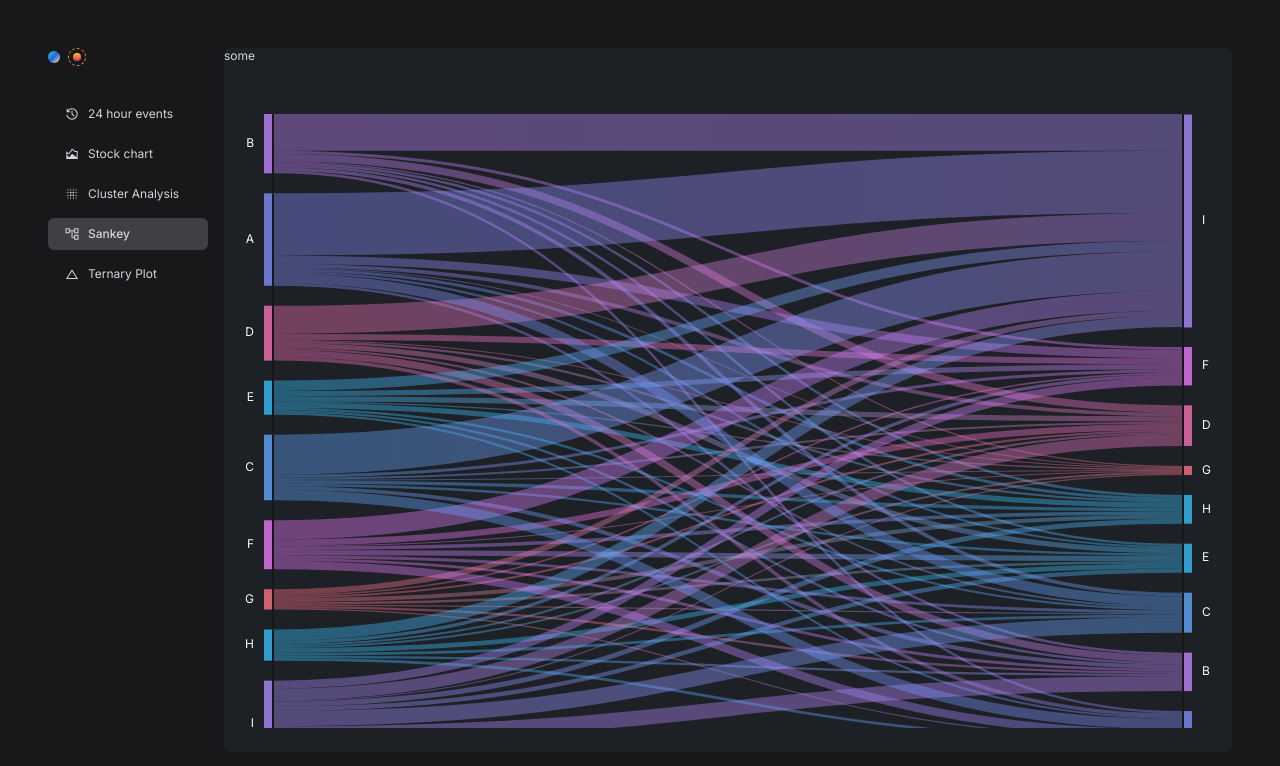
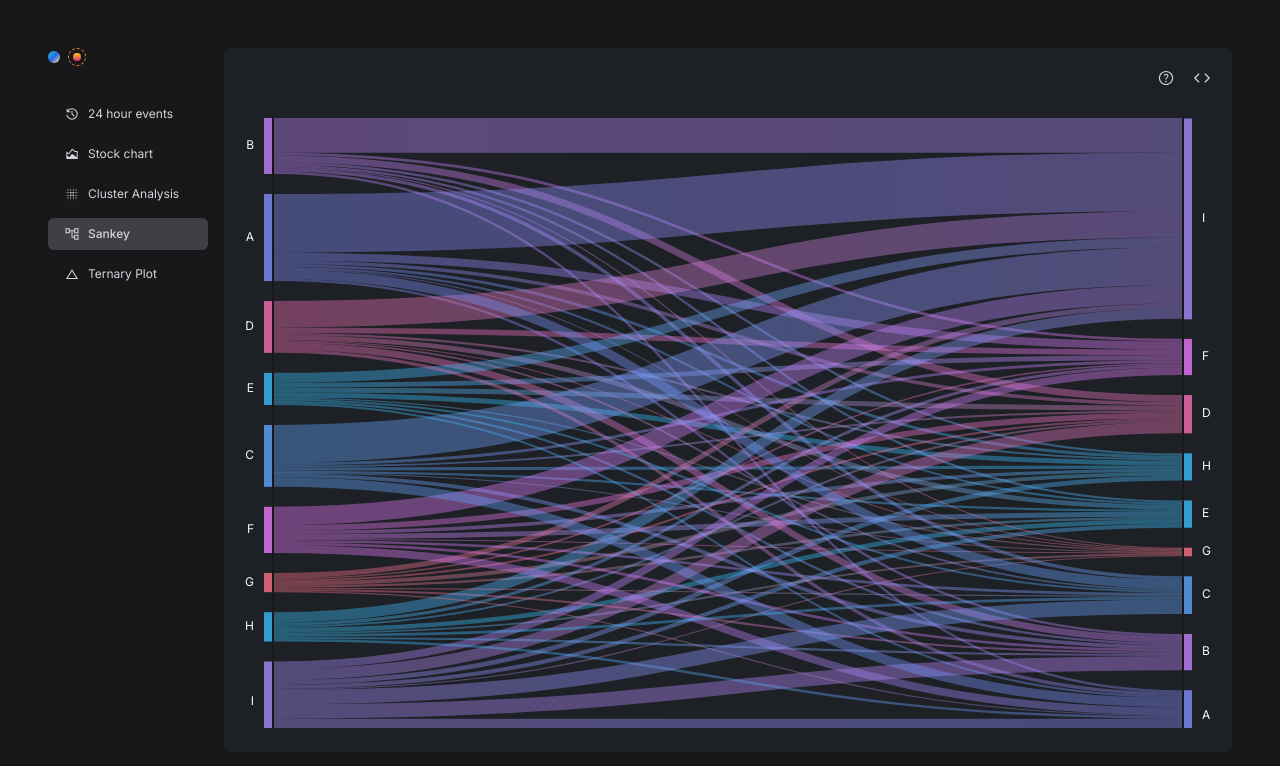
Before and after one commit to rowlandwilliams/playground, a Next.js app: page /playground/sankey in a window 1280 px wide. Shown: the top 766 px of the page. Built offline with nearby package versions, Linux system fonts and the light colour scheme.

Commit message:
add info to each viz

```diff
--- a/src/app/playground/layout.tsx
+++ b/src/app/playground/layout.tsx
@@ -1,6 +1,8 @@
+import { InfoIcon } from "@/components/Icons/InfoIcon/InfoIcon";
 import { TwentyFourHoursIcon } from "@/components/Icons/TwentyFourHoursIcon/TwentyFourHoursIcon";
 import { ThemeToggle } from "@/components/Navbar/ThemeToggle/ThemeToggle";
 import { PlaygroundNavBar } from "@/components/Playground/PlaygroundNavBar/PlaygroundNavBar";
+import { PlaygroundVizButton } from "@/components/Playground/PlaygroundVizButton/PlaygroundVizButton";
 import type { Metadata } from "next";
 import Link from "next/link";
 
@@ -27,10 +29,7 @@ export default function PlaygroundLayout({
         </nav>
         <PlaygroundNavBar isDesktop />
       </section>
-      <section className="flex space-y-4 rounded-md flex-col gap-x-4 grow overflow-hidden bg-chart-gray">
-        <h1>some</h1>
-        {children}
-      </section>
+      {children}
     </section>
   );
 }
--- a/src/app/playground/ternary-plot/page.tsx
+++ b/src/app/playground/ternary-plot/page.tsx
@@ -1,7 +1,10 @@
+import { PlaygroundVizWrapper } from "@/components/Playground/PlaygroundVizWrapper/PlaygroundVizWrapper";
 import { TernaryPlot } from "@/components/TernaryPlot/TernaryPlot";
 
 export default function TernaryPlotPage() {
   return (
+    <PlaygroundVizWrapper codeLink="https://github.com/rowlandwilliams/playground/tree/main/src/components/TernaryPlot">
       <TernaryPlot maxWidthClass="" useHeight labelValues={["A", "B", "C"]} />
+    </PlaygroundVizWrapper>
   );
 }
--- /dev/null
+++ b/src/components/Icons/CodeIcon/CodeIcon.tsx
@@ -0,0 +1,16 @@
+interface Props {
+  width?: number;
+}
+
+export const CodeIcon = ({ width = 16 }: Props) => {
+  return (
+    <svg
+      xmlns="http://www.w3.org/2000/svg"
+      className="fill-current"
+      viewBox="0 -960 960 960"
+      width={width}
+    >
+      <path d="M320-253.847 93.847-480 320-706.153l42.768 42.768-184 184L362.153-296 320-253.847Zm320 0-42.768-42.768 184-184L597.847-664 640-706.153 866.153-480 640-253.847Z" />{" "}
+    </svg>
+  );
+};
--- /dev/null
+++ b/src/components/Icons/InfoIcon/InfoIcon.tsx
@@ -0,0 +1,16 @@
+interface Props {
+  width?: number;
+}
+
+export const InfoIcon = ({ width = 16 }: Props) => {
+  return (
+    <svg
+      className="fill-current"
+      xmlns="http://www.w3.org/2000/svg"
+      viewBox="0 -960 960 960"
+      width={width}
+    >
+      <path d="M479.56-255.386q17.132 0 28.94-11.829 11.807-11.829 11.807-28.961 0-17.132-11.829-28.939-11.829-11.808-28.961-11.808-17.132 0-28.939 11.829-11.808 11.829-11.808 28.961 0 17.132 11.829 28.94 11.829 11.807 28.961 11.807Zm-28.329-143.23h56.307q.769-29.538 8.654-47.192 7.884-17.653 38.269-46.807 26.384-26.385 40.423-48.731 14.038-22.346 14.038-52.779 0-51.643-37.114-80.682-37.115-29.038-87.808-29.038-50.076 0-82.884 26.731-32.807 26.73-46.807 62.96l51.383 20.615q7.308-19.923 25-38.807 17.693-18.885 52.539-18.885 35.462 0 52.423 19.424 16.962 19.423 16.962 42.731 0 20.384-11.616 37.307-11.615 16.923-29.615 32.693-39.384 35.538-49.769 56.692-10.385 21.154-10.385 63.768Zm28.836 298.615q-78.836 0-148.204-29.92-69.369-29.92-120.682-81.21-51.314-51.291-81.247-120.629-29.933-69.337-29.933-148.173t29.92-148.204q29.92-69.369 81.21-120.682 51.291-51.314 120.629-81.247 69.337-29.933 148.173-29.933t148.204 29.92q69.369 29.92 120.682 81.21 51.314 51.291 81.247 120.629 29.933 69.337 29.933 148.173t-29.92 148.204q-29.92 69.369-81.21 120.682-51.291 51.314-120.629 81.247-69.337 29.933-148.173 29.933ZM480-160q134 0 227-93t93-227q0-134-93-227t-227-93q-134 0-227 93t-93 227q0 134 93 227t227 93Zm0-320Z" />
+    </svg>
+  );
+};
--- a/src/components/Playground/ClusterAnalysis/ClusterAnalysis.tsx
+++ b/src/components/Playground/ClusterAnalysis/ClusterAnalysis.tsx
@@ -3,16 +3,32 @@
 import classNames from "classnames";
 import { GroupSelectors } from "./GroupSelectors/GroupSelectors";
 import { Scatterplots } from "./Scatterplots/Scatterplots";
+import { PlaygroundVizWrapper } from "../PlaygroundVizWrapper/PlaygroundVizWrapper";
 
 export const ClusterAnalysis = () => {
+  const tooltipContent = (
+    <div className="w-60 space-y-2">
+      <p>An experimental interface for exploring high density scatterplots.</p>
+      <p>
+        Move the brush on the left pane to view the points up close using the
+        right pane.
+      </p>
+    </div>
+  );
+
   return (
+    <PlaygroundVizWrapper
+      tooltipContent={tooltipContent}
+      codeLink="https://github.com/rowlandwilliams/playground/blob/main/src/components/Playground/ClusterAnalysis/ClusterAnalysis.tsx"
+    >
       <section
         className={classNames(
-        "flex flex-col grow space-y-4 overflow-auto  bg-chart-gray pt-8 pb-2 px-4 rounded-md"
+          "flex flex-col grow space-y-4 overflow-auto h-full  dark:bg-chart-gray rounded-md"
         )}
       >
         <Scatterplots />
         <GroupSelectors />
       </section>
+    </PlaygroundVizWrapper>
   );
 };
--- /dev/null
+++ b/src/components/Playground/PlaygroundVizButton/PlaygroundVizButton.tsx
@@ -0,0 +1,35 @@
+"use client";
+
+import { ReactNode, useState } from "react";
+
+interface Props {
+  children: ReactNode;
+  tooltipContent?: ReactNode;
+  label?: string;
+}
+
+export const PlaygroundVizButton = ({
+  children,
+  tooltipContent = undefined,
+  label = undefined,
+}: Props) => {
+  const [hovered, setHovered] = useState(false);
+
+  return (
+    <div className="relative max-w-max">
+      <button
+        onMouseEnter={() => setHovered(true)}
+        onMouseLeave={() => setHovered(false)}
+        className="h-7 w-7 text-xs p-1 hover:bg-gray-50 dark:hover:bg-zinc-600 rounded-sm gap-x-2 flex items-center justify-center dark:text-zinc-300"
+      >
+        {children}
+        {label}
+      </button>
+      {hovered && tooltipContent && (
+        <div className="absolute shadow-lg z-50 top-full right-0 translate-y-2 pointer-events-none rounded-sm p-2 bg-gray-50 dark:bg-zinc-900">
+          {tooltipContent}
+        </div>
+      )}
+    </div>
+  );
+};
--- /dev/null
+++ b/src/components/Playground/PlaygroundVizWrapper/PlaygroundVizWrapper.tsx
@@ -0,0 +1,37 @@
+import { ReactNode } from "react";
+import { PlaygroundVizButton } from "../PlaygroundVizButton/PlaygroundVizButton";
+import { InfoIcon } from "@/components/Icons/InfoIcon/InfoIcon";
+import { CodeIcon } from "@/components/Icons/CodeIcon/CodeIcon";
+import Link from "next/link";
+
+interface Props {
+  children: ReactNode;
+  codeLink?: string;
+  tooltipContent?: ReactNode;
+}
+
+export const PlaygroundVizWrapper = ({
+  children,
+  codeLink = undefined,
+  tooltipContent = undefined,
+}: Props) => {
+  return (
+    <section className="flex rounded-md flex-col gap-x-4 grow overflow-hidden bg-zinc-100 dark:bg-chart-gray">
+      <header className="p-4 flex justify-end divide-zinc-200 dark:divide-zinc-600 gap-x-2">
+        {tooltipContent && (
+          <PlaygroundVizButton tooltipContent={tooltipContent}>
+            <InfoIcon width={18} />
+          </PlaygroundVizButton>
+        )}
+        {codeLink && (
+          <Link href={codeLink} target="_blank">
+            <PlaygroundVizButton>
+              <CodeIcon width={20} />
+            </PlaygroundVizButton>
+          </Link>
+        )}
+      </header>
+      {children}
+    </section>
+  );
+};
--- a/src/components/Playground/Sankey/Sankey.tsx
+++ b/src/components/Playground/Sankey/Sankey.tsx
@@ -9,6 +9,7 @@ import { TransformedLink } from "@/types/types";
 import { SankeySvg } from "./SankeySvg/SankeySvg";
 import { SankeyLinkTooltip } from "./SankeyLinkTooltip/SankeyLinkTooltip";
 import { useResponsiveGraphDims } from "@/hooks/useResponsiveGraphWidth";
+import { PlaygroundVizWrapper } from "../PlaygroundVizWrapper/PlaygroundVizWrapper";
 
 const sankeyData = getSankeyDataFromRaw(southAfricaRaw, southAfricaProvinces);
 
@@ -22,15 +23,26 @@ const Sankey = () => {
     sankeyData
   );
 
+  const tooltipContent = (
+    <div className="w-60 space-y-2">
+      <p>Sankey diagram showing internal migration within a country.</p>
+    </div>
+  );
+
   return (
+    <PlaygroundVizWrapper
+      tooltipContent={tooltipContent}
+      codeLink="https://github.com/rowlandwilliams/playground/tree/main/src/components/Playground/Sankey"
+    >
       <div
-      className="relative w-full h-full space-y-4 overflow-auto bg-zinc-100 dark:bg-chart-gray py-6 rounded-md"
+        className="relative w-full h-full space-y-4 overflow-auto bg-zinc-100 dark:bg-chart-gray pb-6 rounded-md"
         ref={ref}
       >
         <SankeySvg links={links as TransformedLink[]} nodes={nodes} />
         <SankeyNodeTooltip />
         <SankeyLinkTooltip />
       </div>
+    </PlaygroundVizWrapper>
   );
 };
 
--- a/src/components/Playground/StockChart/StockChart.tsx
+++ b/src/components/Playground/StockChart/StockChart.tsx
@@ -7,6 +7,7 @@ import { StockChartSvg } from "./StockChartSvg/StockChartSvg";
 import { Header } from "./Header/Header";
 import { Provider } from "react-redux";
 import { store } from "./reducers";
+import { PlaygroundVizWrapper } from "../PlaygroundVizWrapper/PlaygroundVizWrapper";
 
 interface Props {
   companyTicker: string;
@@ -27,10 +28,21 @@ export const StockChart = ({ companyTicker }: Props) => {
   const activeTimeLabelObject = timeLabels[timeLabels.length - 1];
 
   const { date, high } = stockData.slice(-1)[0];
+
+  const tooltipContent = (
+    <div className="w-48 space-y-2">
+      <p>An interactive area chart for visualising stock data.</p>
+    </div>
+  );
+
   return (
+    <PlaygroundVizWrapper
+      tooltipContent={tooltipContent}
+      codeLink="https://github.com/rowlandwilliams/playground/blob/main/src/components/Playground/StockChart/StockChart.tsx"
+    >
       <Provider store={store}>
         <div
-        className="w-full p-4 mb-2 bg-chart-gray text-white font-medium rounded-lg"
+          className="w-full px-4  mb-2 dark:bg-chart-gray text-white font-medium rounded-lg"
           id="chart-container"
           onMouseEnter={() => setChartIsHovered(true)}
           onMouseLeave={() => setChartIsHovered(false)}
@@ -50,5 +62,6 @@ export const StockChart = ({ companyTicker }: Props) => {
           />
         </div>
       </Provider>
+    </PlaygroundVizWrapper>
   );
 };
--- a/src/components/Playground/TwentyFourHours/TwentyFourHours.tsx
+++ b/src/components/Playground/TwentyFourHours/TwentyFourHours.tsx
@@ -1,29 +1,13 @@
 "use client";
 
 import { useState } from "react";
-import {
-  allDataColorScale,
-  barChartColorScale,
-  dataset,
-  getBarChartYScale,
-  getBubbleRadiusScale,
-  getHourGroupWidth,
-  getLineGraphYScale,
-  getWidthScale,
-} from "./utils/plot-utils";
-import { barData } from "./utils/data";
+import { dataset, getHourGroupWidth, getWidthScale } from "./utils/plot-utils";
 import { Heatmap } from "./HeatmapGroup/Heatmap";
-import { LineAndBarGraph } from "./LineAndBarGraph/LineAndBarGraph";
-import { GraphHeader } from "./GraphHeader/GraphHeader";
 import { useResponsiveGraphDims } from "@/hooks/useResponsiveGraphWidth";
-import { margin, nHoursPerDay, nMinPerHour } from "./utils/numbers";
-import { HourlyLinesAndBars } from "./LineAndBarGraph/HourlyLinesAndBars/HourlyLinesAndBars";
-import { BubbleGraph } from "./BubbleGraph/BubbleGraph";
-import { HourlyBars } from "./LineAndBarGraph/HourlyLinesAndBars/HourlyBars/HourlyBars";
-import { HourlyBarChartRect } from "./LineAndBarGraph/HourlyLinesAndBars/HourlyBars/HourlyBarChartRect/HourlyBarChartRect";
+import { nMinPerHour } from "./utils/numbers";
 import { scaleBand, scaleLinear } from "@visx/scale";
 import { Bar } from "@visx/shape";
-import { interpolateRgb } from "d3-interpolate";
+import { PlaygroundVizWrapper } from "../PlaygroundVizWrapper/PlaygroundVizWrapper";
 
 export const Visualisation = () => {
   const [activeHour, setActiveHour] = useState(11);
@@ -71,7 +55,25 @@ export const Visualisation = () => {
   const nMinutes = 60;
   const barWidth = lineGraphWidth / nMinutes;
 
+  const tooltipContent = (
+    <div className="w-60 space-y-2">
+      <p>
+        An experimental interface for visualising by-minute events occurring in
+        a 24 hour period.
+      </p>
+      <p>
+        Click an hour to view the events which occur in each minute of each
+        hour.
+      </p>
+      <p>Still a work in progress 👀</p>
+    </div>
+  );
+
   return (
+    <PlaygroundVizWrapper
+      tooltipContent={tooltipContent}
+      codeLink="https://github.com/rowlandwilliams/playground/blob/main/src/components/Playground/TwentyFourHours/TwentyFourHours.tsx"
+    >
       <div className="flex flex-col grow space-y-4 overflow-auto bg-zinc-100 dark:bg-chart-gray pt-8 pb-2 px-4 rounded-md">
         <div className="grow min-w-[1000px] overflow-x-auto" ref={lineGraphRef}>
           {loaded && (
@@ -115,5 +117,6 @@ export const Visualisation = () => {
           </svg>
         </div>
       </div>
+    </PlaygroundVizWrapper>
   );
 };
```
Lines whose indentation alone changed are shown as unchanged.
